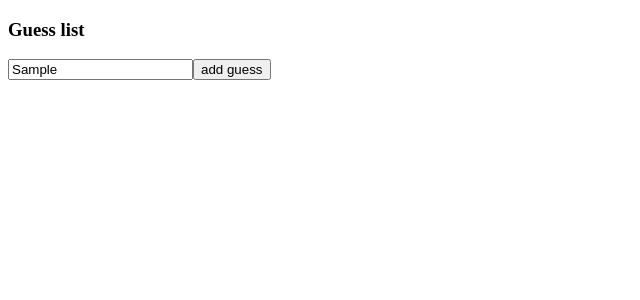
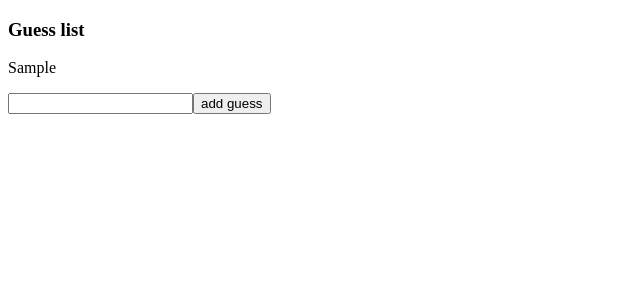
Before and after one commit to piincher/react-typescript, a React (Create React App) app: page / in a window 1280 px wide. Both pictures are taken after typing "Sample" into the empty fields and a click on the button "add guess". Shown: the top 300 px of the page, without its empty margins (0-640 px from the left). Built offline with nearby package versions, Linux system fonts and the light colour scheme.

Commit message:
type inference with state

```diff
--- a/src/state/List.tsx
+++ b/src/state/List.tsx
@@ -1,11 +1,19 @@
 import React, { useState } from "react"
 export const List: React.FC = () => {
     const [name, setName] = useState('')
+    const [guest, setGuest] = useState<string[]>([])
+    const onClick = () => {
+        setName('')
+        setGuest([...guest, name])
+    }
     return (
         <div>
             <h3>Guess list</h3>
+            {guest.map((name) => {
+                return <p>{name}</p>
+            })}
             <input value={name} onChange={e => setName(e.target.value)} />
-            <button>add guess</button>
+            <button onClick={onClick}>add guess</button>
 
         </div>
     )
```
